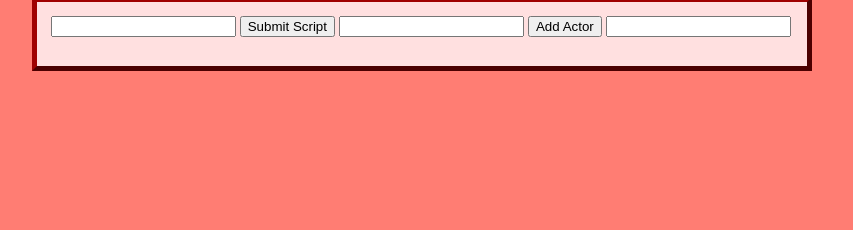
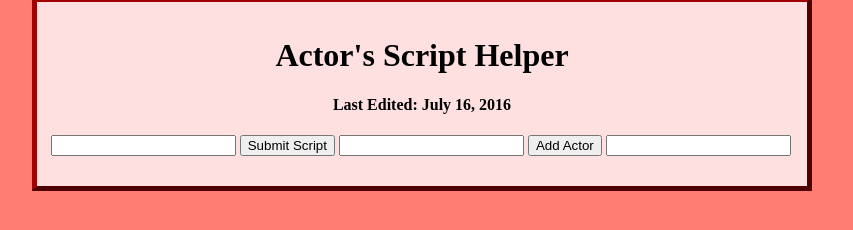
Before and after one commit to christophermalinosky/website, a plain HTML site: page script.html in a window 1280 px wide. Shown: the part 144-374 px from the top of the page, without its empty margins (218-1071 px from the left). Drawn offline with nearby package versions, Linux system fonts and the light colour scheme.

Commit message:
Added Content Date to pages

```diff
--- a/Style/assignment_4.css
+++ b/Style/assignment_4.css
@@ -409,3 +409,7 @@ body div#picture{
 	padding: .857em;
 	overflow: hidden;
 }
+
+.text-center {
+	text-align: center;
+}
--- a/Style/assignments.css
+++ b/Style/assignments.css
@@ -106,3 +106,7 @@ footer{
 	border: 1px solid #333333;
 	padding: 6px 16px;
 }
+
+.text-center {
+	text-align: center;
+}
--- a/Style/classwork.css
+++ b/Style/classwork.css
@@ -106,3 +106,7 @@ footer{
 	border: 1px solid #333333;
 	padding: 6px 16px;
 }
+
+.text-center {
+	text-align: center;
+}
--- a/Style/main_page_style.css
+++ b/Style/main_page_style.css
@@ -84,3 +84,8 @@ footer{
 .item-icon{
 	float: left;
 }
+
+
+.text-center {
+	text-align: center;
+}
--- a/script.html
+++ b/script.html
@@ -3,7 +3,7 @@
 <script src="https://ajax.googleapis.com/ajax/libs/angularjs/1.5.7/angular.min.js"></script>
 <html lang="en" ng-app="myApp">
 	<head>
-		<!-- Script; Christopher Malinosky; Last updated: March 17, 2014 -->
+		<!-- Script; Christopher Malinosky; Last updated: July 16, 2016 -->
 		<meta charset="utf-8">
 		<title>Script</title>
 		<link rel="stylesheet" type="text/css" media="screen" href="Style/main_page_style.css">
@@ -13,6 +13,8 @@
 		<img id=header src="Images/Site_Header.png" alt="An image with a red background that reads Christopher Malinosky's Web Portfolio." height="100" width="780">
 		<navigation-bar></navigation-bar>
 		<div id="content" ng-controller="ScriptController">
+			<h1>Actor's Script Helper</h1>
+			<h4 class="text-center">Last Edited: July 16, 2016</h4>
 			<input type="text" ng-model='script'></input>
 			<button ng-click="setScript()">Submit Script</button>
 			<input type="text" ng-model='actor'></input>
```
Also changed, not shown: assignment_1.html (+3 -1 lines), assignment_2.html (+3 -1 lines), assignment_3.html (+3 -1 lines), assignment_3_no_style.html (+3 -1 lines), assignments.html (+1 -1 lines), author.html (+3 -1 lines), css_practice.html (+2 -1 lines), font_practice.html (+2 -1 lines), gw2info.html (+3 -1 lines), index.html (+2 -1 lines), malinoskyCwebArt.html (+2 -1 lines).
